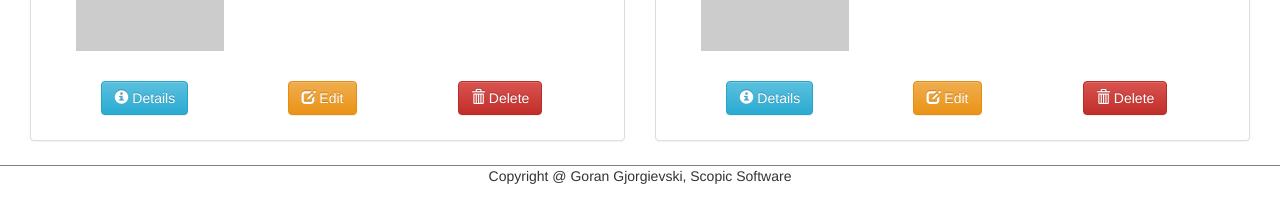
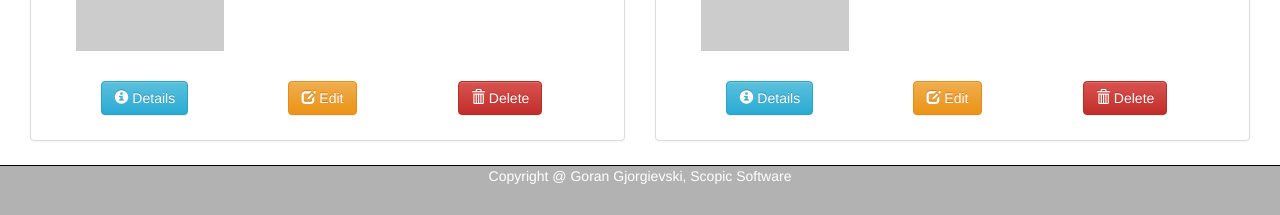
Before and after one commit to GoranGjorgievski/products-react, a React app: page / in a window 1280 px wide. Shown: the part 585-800 px from the top of the page. Built offline with nearby package versions, Linux system fonts and the light colour scheme; placeholder pictures from the web are drawn by us.

Commit message:
Fixed css

```diff
--- a/dev/css/App.css
+++ b/dev/css/App.css
@@ -11,7 +11,9 @@
 }
 
 .footer{
-    border-top: 1px solid gray;
+    border-top: 1px solid black;
+    background-color: rgba(0,0,0, 0.3);
+    color: white;
 }
 .panelBottom{
     margin-top: 20px;
```
